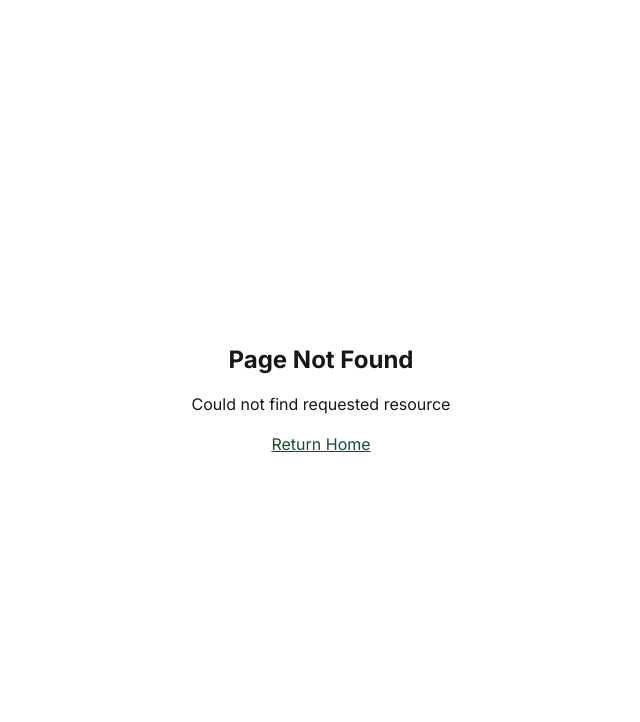
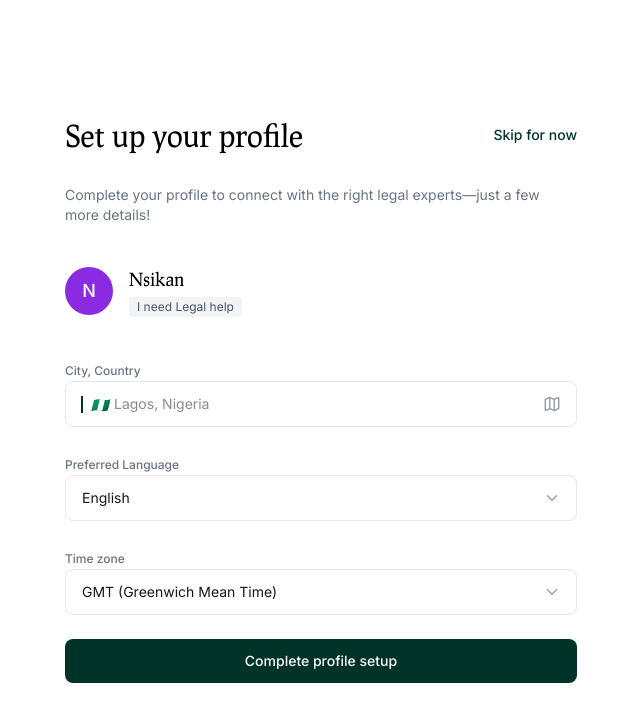
Before and after one commit to edohoeketio-lgtm/LawyerUp, a Next.js app: page /profile-setup in a window 1280 px wide. Before the commit this address had no page. Shown: the top 722 px of the page, without its empty margins (319-959 px from the left). Built offline with nearby package versions, Linux system fonts and the light colour scheme.

Commit message:
feat: Add profile setup and welcome pages, and redirect OTP verification to the welcome page.

```diff
--- a/src/app/otp/page.tsx
+++ b/src/app/otp/page.tsx
@@ -1,8 +1,10 @@
 "use client";
 
 import { useState, useEffect, useRef } from "react";
+import { useRouter } from "next/navigation";
 
 export default function OTPPage() {
+    const router = useRouter();
     const [otp, setOtp] = useState<string[]>(new Array(6).fill(""));
     const [timeLeft, setTimeLeft] = useState(299); // 4:59 in seconds
     const inputRefs = useRef<(HTMLInputElement | null)[]>([]);
@@ -92,8 +94,8 @@ export default function OTPPage() {
                                     onKeyDown={(e) => handleKeyDown(e, index)}
                                     onPaste={handlePaste}
                                     className={`h-16 w-14 rounded-xl border text-center text-3xl font-normal outline-none transition-all duration-200 ${digit
-                                            ? "border-[#013328] text-[#013328] bg-white"
-                                            : "border-gray-200 bg-white text-gray-900"
+                                        ? "border-[#013328] text-[#013328] bg-white"
+                                        : "border-gray-200 bg-white text-gray-900"
                                         } focus:border-[#013328] focus:ring-1 focus:ring-[#013328] focus:ring-offset-0`}
                                 />
                             ))}
@@ -114,8 +116,8 @@ export default function OTPPage() {
                                     onKeyDown={(e) => handleKeyDown(e, index + 3)}
                                     onPaste={handlePaste}
                                     className={`h-16 w-14 rounded-xl border text-center text-3xl font-normal outline-none transition-all duration-200 ${digit
-                                            ? "border-[#013328] text-[#013328] bg-white"
-                                            : "border-gray-200 bg-white text-gray-900"
+                                        ? "border-[#013328] text-[#013328] bg-white"
+                                        : "border-gray-200 bg-white text-gray-900"
                                         } focus:border-[#013328] focus:ring-1 focus:ring-[#013328] focus:ring-offset-0`}
                                 />
                             ))}
@@ -133,6 +135,7 @@ export default function OTPPage() {
 
                     <button
                         disabled={!isComplete}
+                        onClick={() => router.push("/welcome")}
                         className={`w-full rounded-lg py-4 text-sm font-medium text-white transition-all duration-200 ${isComplete ? "bg-[#013328] shadow-lg hover:bg-[#012a2b] hover:shadow-xl" : "bg-[#8CA39D] cursor-not-allowed opacity-80"
                             }`}
                     >
--- /dev/null
+++ b/src/app/profile-setup/page.tsx
@@ -0,0 +1,115 @@
+"use client";
+
+import Link from "next/link";
+import { User, Map, ChevronDown, Globe, Clock, ArrowRight } from "lucide-react";
+import { useState } from "react";
+
+export default function ProfileSetupPage() {
+    const [formData, setFormData] = useState({
+        location: "",
+        language: "English",
+        timezone: "GMT (Greenwich Mean Time)",
+    });
+
+    const handleChange = (e: React.ChangeEvent<HTMLInputElement | HTMLSelectElement>) => {
+        const { name, value } = e.target;
+        setFormData(prev => ({ ...prev, [name]: value }));
+    };
+
+    return (
+        <main className="flex min-h-screen items-center justify-center bg-white p-4">
+            <div className="w-full max-w-lg space-y-8">
+                <div className="flex items-center justify-between">
+                    <h1 className="font-serif text-3xl text-black">Set up your profile</h1>
+                    <Link href="/" className="text-sm font-medium text-[#013328] hover:underline">
+                        Skip for now
+                    </Link>
+                </div>
+
+                <p className="font-sans text-sm text-gray-500">
+                    Complete your profile to connect with the right legal experts—just a few more details!
+                </p>
+
+                {/* User Card */}
+                <div className="flex items-center gap-4 py-2">
+                    <div className="flex h-12 w-12 items-center justify-center rounded-full bg-[#8A2BE2] text-white font-medium text-lg">
+                        N
+                    </div>
+                    <div>
+                        <h3 className="font-serif text-lg text-black">Nsikan</h3>
+                        <span className="inline-block rounded bg-gray-100 px-2 py-0.5 text-xs text-gray-600">
+                            I need Legal help
+                        </span>
+                    </div>
+                </div>
+
+                <form className="space-y-6">
+                    <div className="space-y-2">
+                        <label className="text-xs font-medium text-gray-500">
+                            City, Country
+                        </label>
+                        <div className="relative">
+                            <div className="absolute left-4 top-1/2 -translate-y-1/2 text-[#013328]">
+                                <span className="font-bold border-l-2 border-[#013328] pl-2 h-4 italic text-sm">🇳🇬</span>
+                            </div>
+                            <input
+                                type="text"
+                                name="location"
+                                value={formData.location}
+                                onChange={handleChange}
+                                placeholder="Lagos, Nigeria"
+                                className="w-full rounded-lg border border-gray-200 py-3 pl-12 pr-10 text-sm outline-none focus:border-[#013328]"
+                            />
+                            <Map size={18} className="absolute right-4 top-1/2 -translate-y-1/2 text-gray-400" />
+                        </div>
+                    </div>
+
+                    <div className="space-y-2">
+                        <label className="text-xs font-medium text-gray-500">
+                            Preferred Language
+                        </label>
+                        <div className="relative">
+                            <select
+                                name="language"
+                                value={formData.language}
+                                onChange={handleChange}
+                                className="w-full appearance-none rounded-lg border border-gray-200 bg-white py-3 px-4 text-sm outline-none focus:border-[#013328]"
+                            >
+                                <option>English</option>
+                                <option>French</option>
+                                <option>Spanish</option>
+                            </select>
+                            <ChevronDown size={18} className="absolute right-4 top-1/2 -translate-y-1/2 text-gray-400 pointer-events-none" />
+                        </div>
+                    </div>
+
+                    <div className="space-y-2">
+                        <label className="text-xs font-medium text-gray-500">
+                            Time zone
+                        </label>
+                        <div className="relative">
+                            <select
+                                name="timezone"
+                                value={formData.timezone}
+                                onChange={handleChange}
+                                className="w-full appearance-none rounded-lg border border-gray-200 bg-white py-3 px-4 text-sm outline-none focus:border-[#013328]"
+                            >
+                                <option>GMT (Greenwich Mean Time)</option>
+                                <option>WAT (West Africa Time)</option>
+                                <option>EST (Eastern Standard Time)</option>
+                            </select>
+                            <ChevronDown size={18} className="absolute right-4 top-1/2 -translate-y-1/2 text-gray-400 pointer-events-none" />
+                        </div>
+                    </div>
+
+                    <button
+                        type="button" // Change to submit when connecting to backend
+                        className="w-full rounded-lg bg-[#013328] py-3 text-sm font-medium text-white transition-colors hover:bg-[#012a2b]"
+                    >
+                        Complete profile setup
+                    </button>
+                </form>
+            </div>
+        </main>
+    );
+}
--- /dev/null
+++ b/src/app/welcome/page.tsx
@@ -0,0 +1,46 @@
+"use client";
+
+import Link from "next/link";
+import { PartyPopper } from "lucide-react";
+
+export default function WelcomePage() {
+    return (
+        <main className="flex min-h-screen items-center justify-center bg-[#F2FFF2] p-4 text-center">
+            <div className="w-full max-w-md space-y-8">
+                <div className="space-y-4">
+                    <p className="font-sans text-xs font-bold tracking-widest text-gray-500 uppercase">
+                        Welcome Nsikan
+                    </p>
+
+                    <div className="flex flex-col items-center justify-center gap-2">
+                        <div className="flex items-center justify-center gap-3">
+                            <span className="text-4xl">🎉</span>
+                            <h1 className="font-serif text-4xl text-[#013328]">
+                                Your Account is Ready!
+                            </h1>
+                        </div>
+                        <p className="font-sans text-sm text-gray-600 max-w-sm mx-auto">
+                            You’re all set to connect with top legal minds. What’s next?
+                        </p>
+                    </div>
+                </div>
+
+                <div className="space-y-3 pt-4">
+                    <Link
+                        href="/"
+                        className="block w-full rounded-lg bg-[#013328] py-4 text-sm font-medium text-white shadow-lg transition-all hover:bg-[#012a2b] hover:shadow-xl"
+                    >
+                        Explore Lawyer Up
+                    </Link>
+
+                    <Link
+                        href="/profile-setup"
+                        className="block w-full rounded-lg border border-transparent py-4 text-sm font-medium text-[#013328] transition-colors hover:bg-[#013328]/5"
+                    >
+                        Complete my profile
+                    </Link>
+                </div>
+            </div>
+        </main>
+    );
+}
```
